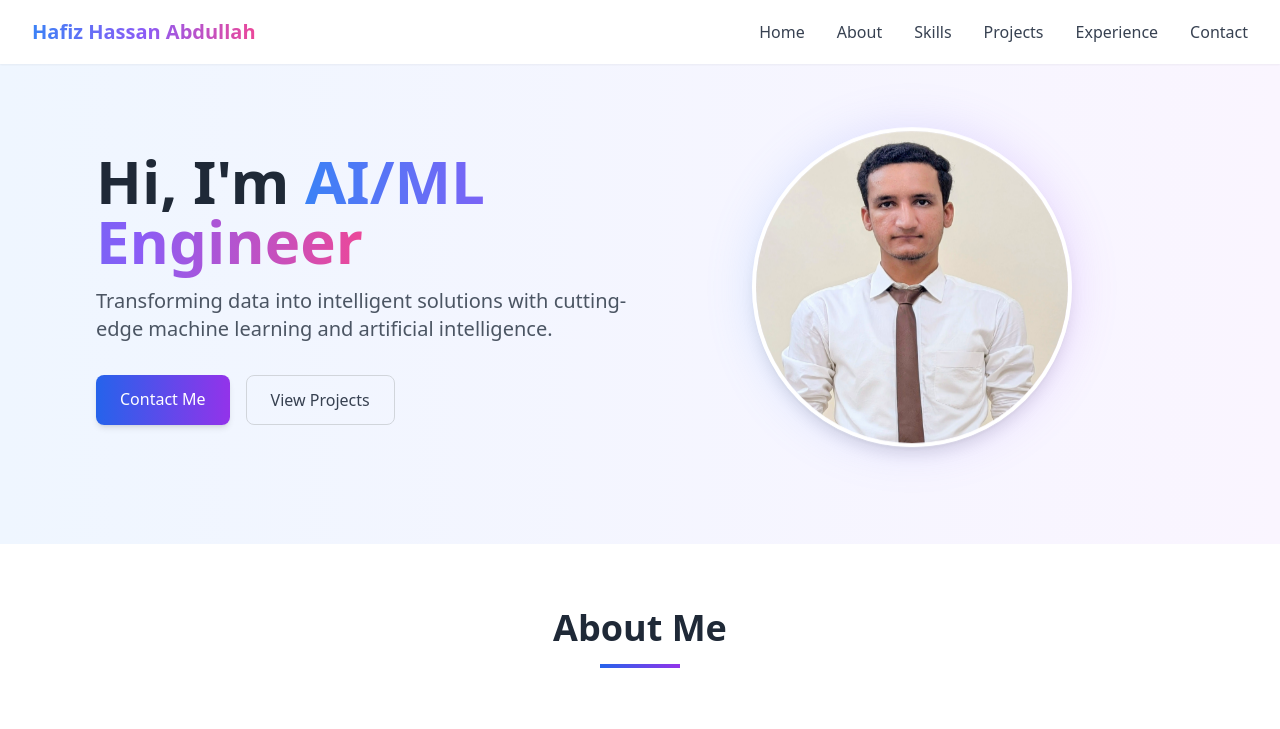
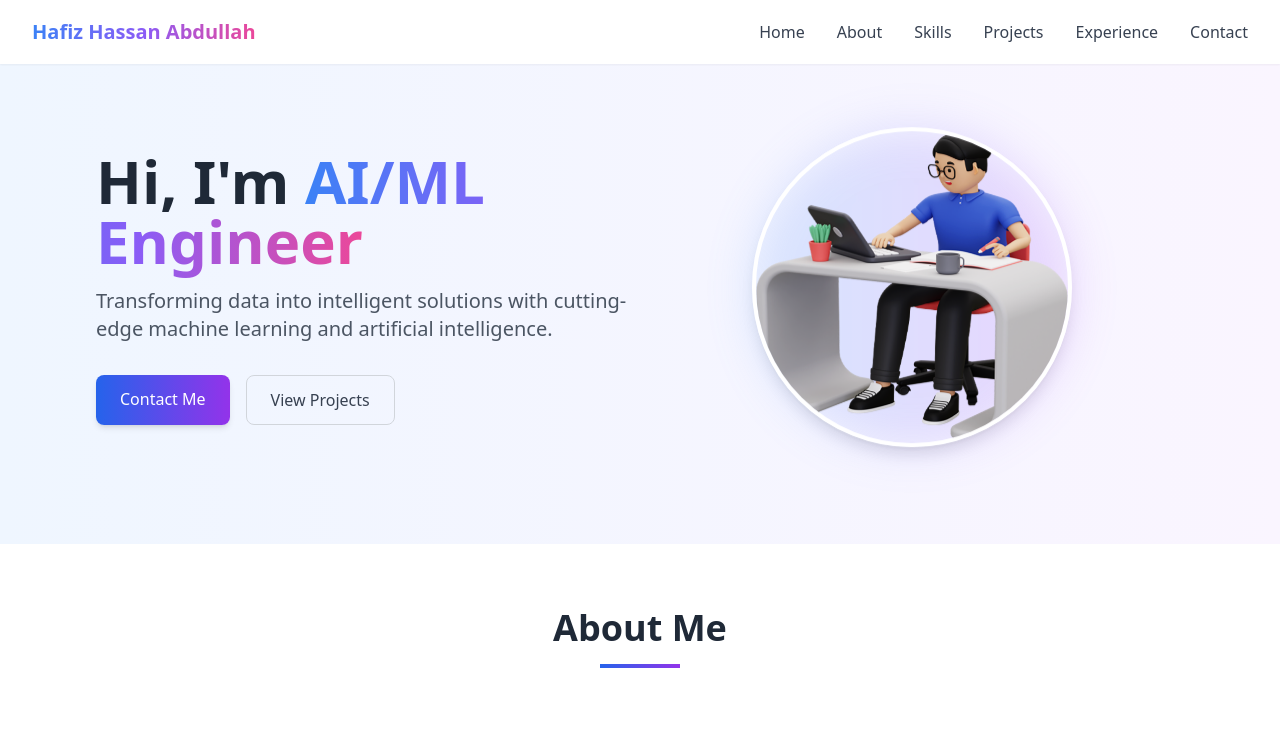
Before and after one commit to rajahassan38201/AI-ML-Portfolio, a plain HTML site: page index.html in a window 1280 px wide. Shown: the top 729 px of the page. Drawn offline with nearby package versions, Linux system fonts and the light colour scheme.

Commit message:
Update index.html

```diff
--- a/index.html
+++ b/index.html
@@ -191,7 +191,7 @@
                         <div
                             class="absolute inset-0 bg-gradient-to-r from-blue-400 to-purple-500 rounded-full opacity-20 blur-xl">
                         </div>
-                        <img src="Pic.jpg" alt="AI/ML Engineer"
+                        <img src="pic1.png" alt="AI/ML Engineer"
                             class="relative w-full h-full object-fit-fill rounded-full border-4 border-white shadow-lg floating">
                     </div>
                 </div>
```
